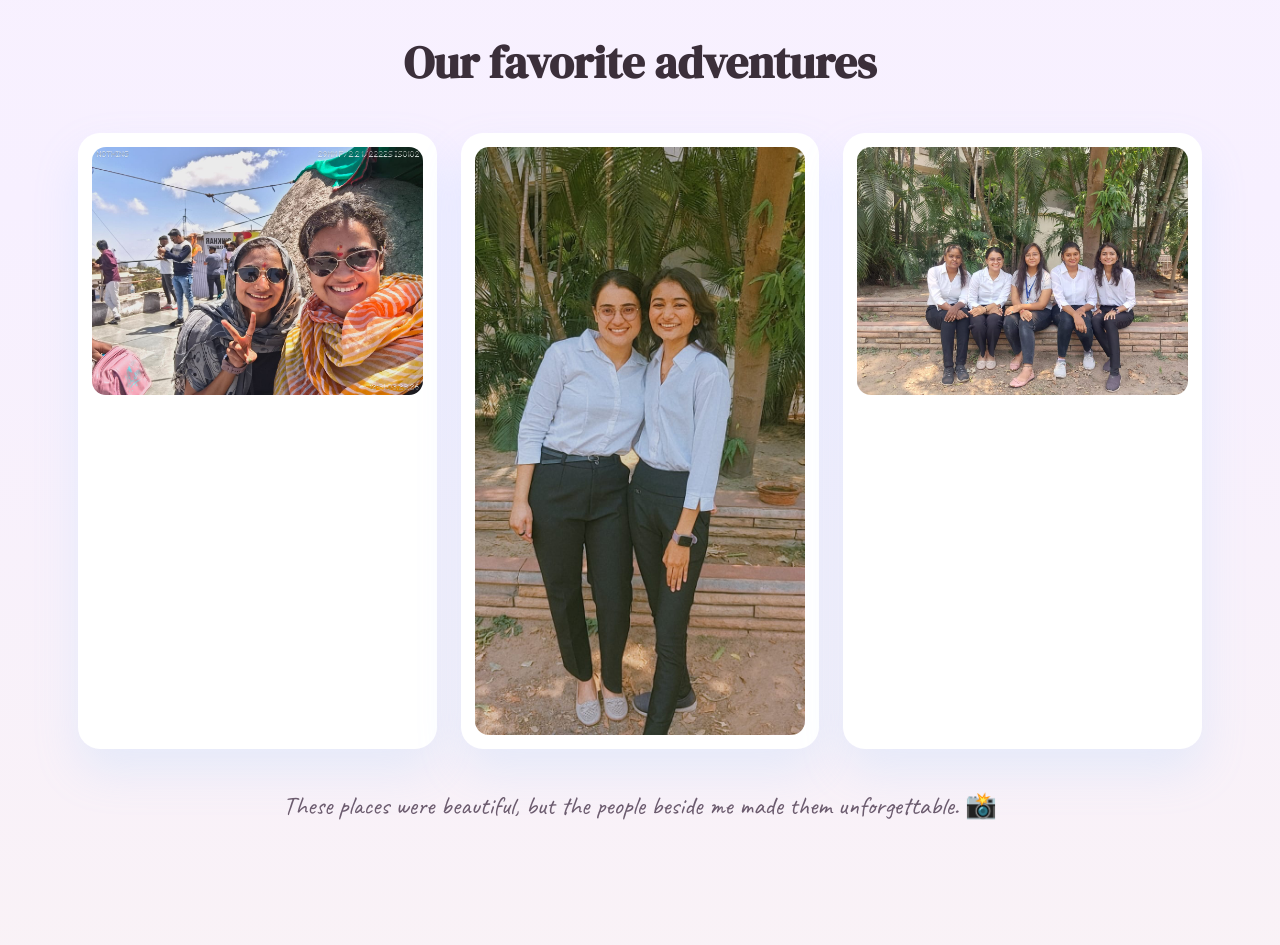
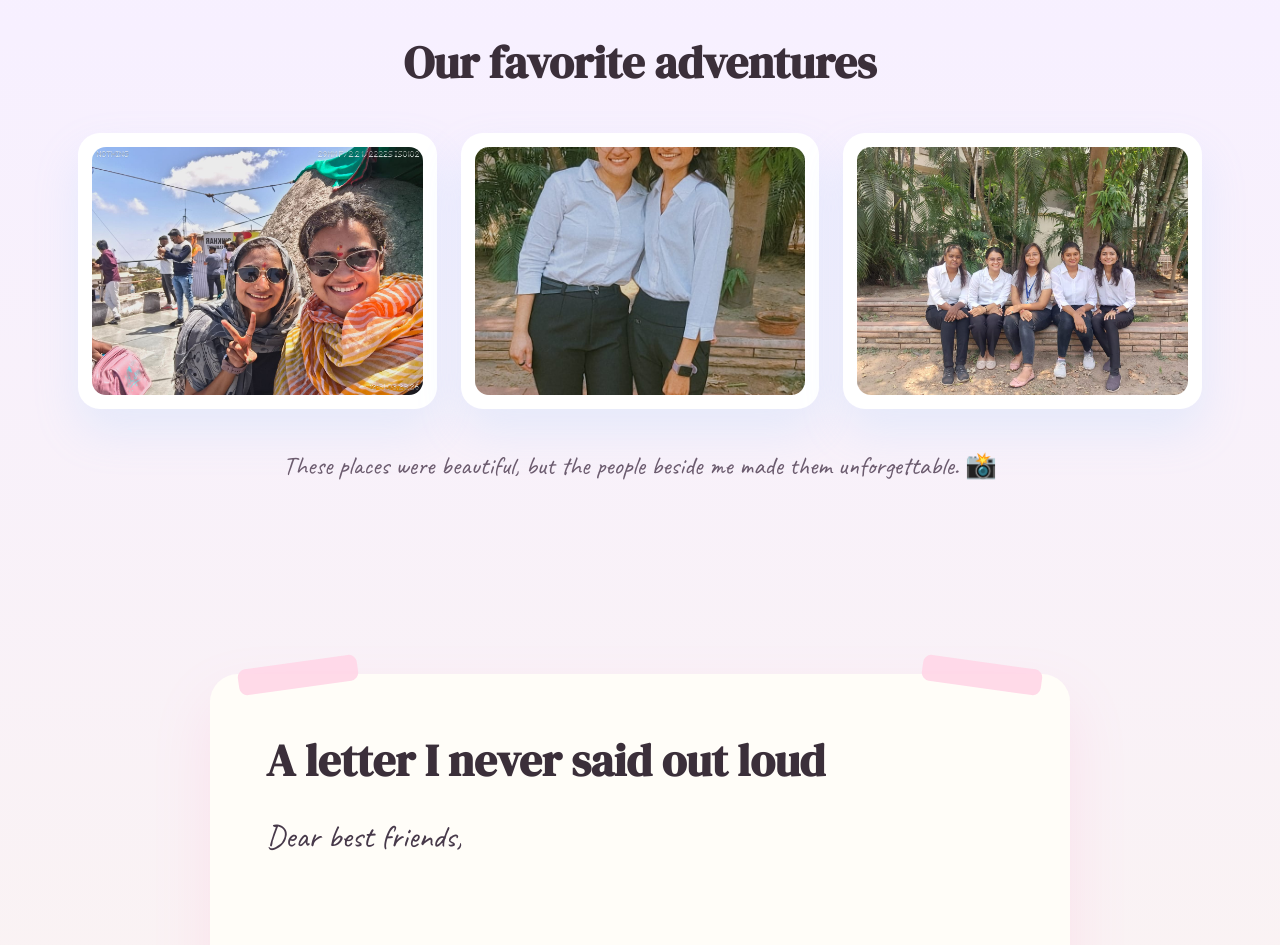
Before and after one commit to Maahi-2703/friendship-day-site, a plain HTML site: page index.html in a window 1280 px wide. Shown: the part 2180-3125 px from the top of the page. Drawn offline with Linux system fonts and the light colour scheme.

Commit message:
changes in css

```diff
--- a/style.css
+++ b/style.css
@@ -191,6 +191,7 @@ padding:14px;
 border-radius:22px;
 box-shadow:0 22px 46px rgba(142,197,255,.18);
 transition:.3s ease;
+overflow:hidden;
 }
 
 .photo-card:hover{
@@ -199,6 +200,8 @@ transform:translateY(-8px) rotate(1deg);
 
 .photo-card img{
 width:100%;
+aspect-ratio:4 / 3;
+object-fit:cover;
 display:block;
 border-radius:14px;
 }
```
